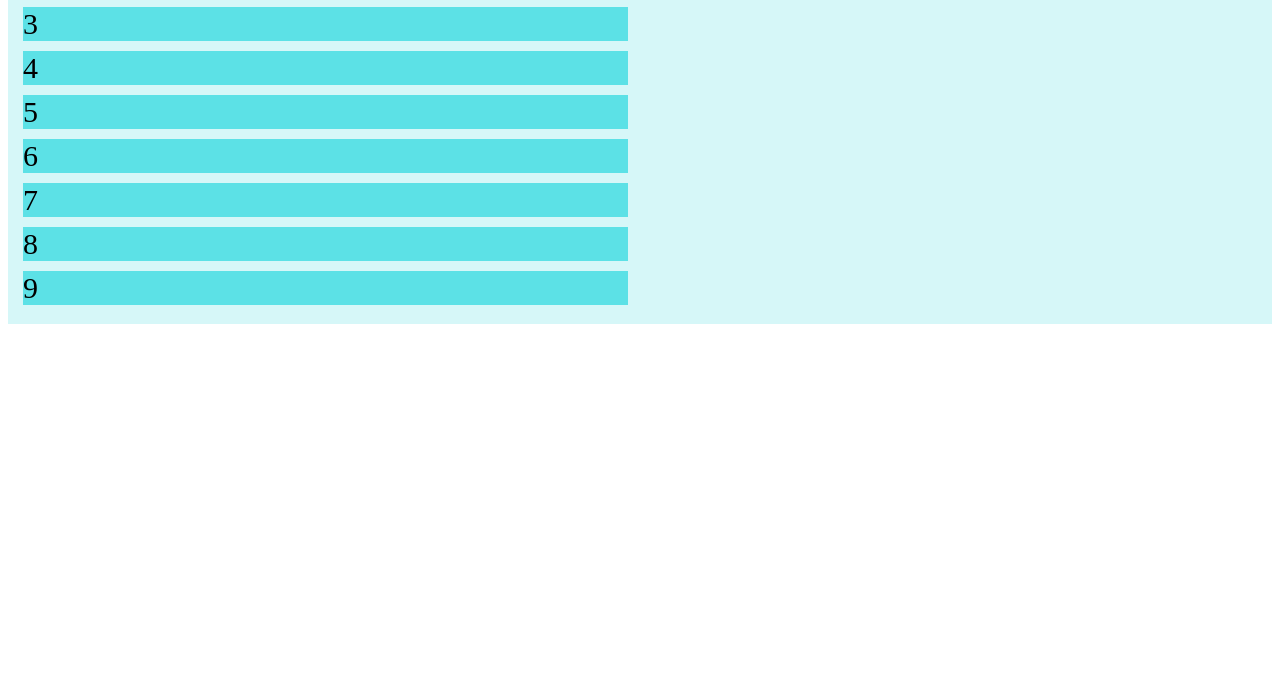
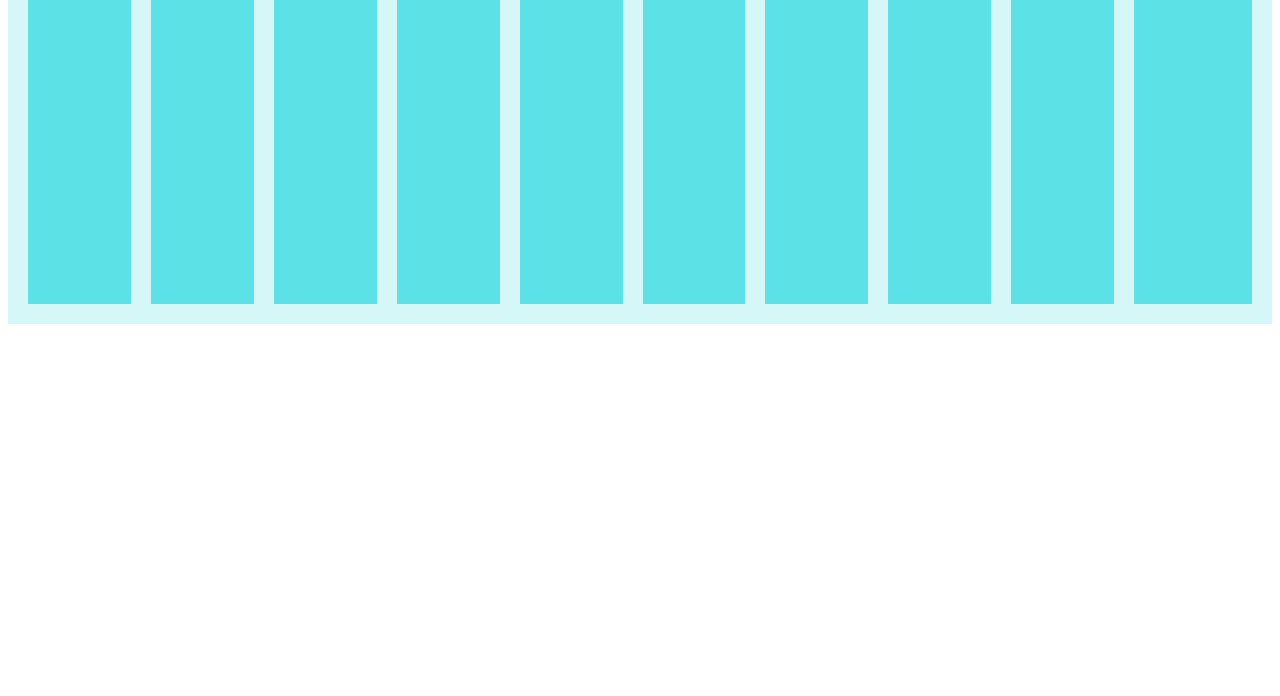
Before and after one commit to matsu8232/FlexTest, a plain HTML site: page index.html in a window 1280 px wide. Shown: the part 104-800 px from the top of the page. Drawn offline with Linux system fonts and the light colour scheme.

Commit message:
[update]子要素の指定練習

```diff
--- a/style.css
+++ b/style.css
@@ -3,12 +3,11 @@
     height: 50vh;
     padding: 10px;
     display: flex;
-    flex-direction: column;
-    flex-wrap: wrap;
 }
 
 .item {
     background-color: #5CE1E6;
-    margin: 5px;
+    margin: 10px;
     font-size: 30px;
+    flex-grow: 2;
 }
```
